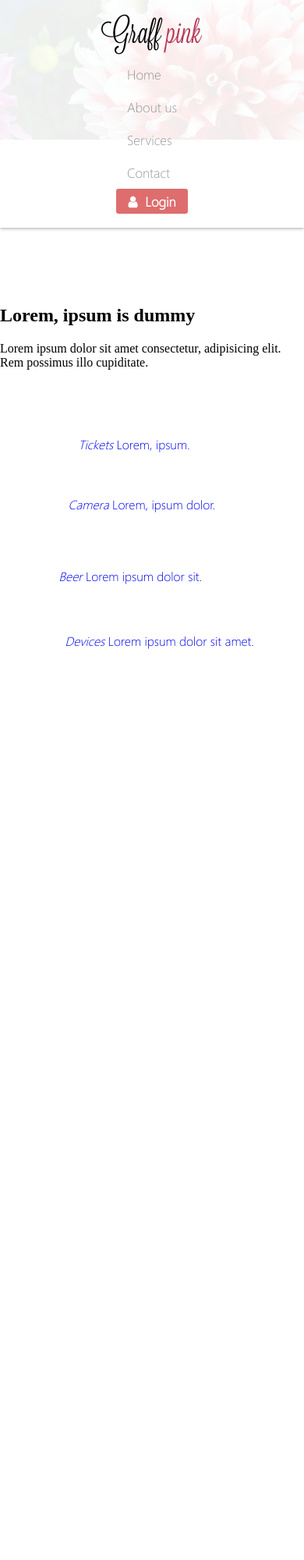
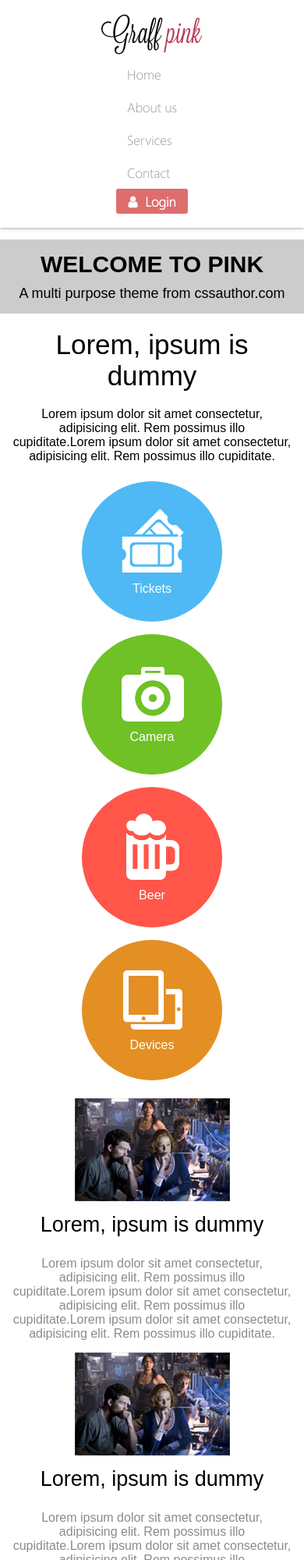
Before and after one commit to AntonyZubko/proj_pink, a plain HTML site: page index.html in a window 390 px wide. Shown: the top 2000 px of the page at 78% size. Before the commit the page ends 844 px from the top, so only its background shows below. Drawn offline with Linux system fonts and the light colour scheme; files whose address does not match are found by name.

Commit message:
dev responsive styles

```diff
--- a/index.html
+++ b/index.html
@@ -5,6 +5,7 @@
     <meta http-equiv="X-UA-Compatible" content="IE=edge">
     <meta name="viewport" content="width=device-width, initial-scale=1.0">
     <link rel="stylesheet" href="./style css/style.css">
+    <link rel="stylesheet" href="media.css">
     <link rel="stylesheet" href="libs/font-awesome-4.7.0/css/font-awesome.min.css">
     <title>Pink Layout</title>
 </head>
@@ -28,37 +29,67 @@
             <h1 class="banner__main">Welcome to pink</h1>
             <p class="banner__text">A multi purpose theme from cssauthor.com</p>
         </section>
+
         <main class="content container">
             <section class="banner-content">
                 <h1 class="banner-content__main">Lorem, ipsum is dummy</h1>
-                <p class="banner-content__text">Lorem ipsum dolor sit amet consectetur, adipisicing elit. Rem possimus illo cupiditate.</p>
+                <p class="banner-content__text">Lorem ipsum dolor sit amet consectetur, adipisicing elit. Rem possimus illo cupiditate.Lorem ipsum dolor sit amet consectetur, adipisicing elit. Rem possimus illo cupiditate.</p>
             </section>
+
             <section class="categories">
                 <nav>
-                    <ul>
-                        <li><a href="#"><img src="./img/tickets.png" alt="">
-                            <i>Tickets</i>
-                            <span>Lorem, ipsum.</span>
+                    <ul class="categories__nav">
+                        <li><a class="categories__link categories__link_bg_blue" href="#">
+                                <img class="categories__img" src="./img/tickets.png" alt="">
+                                    <span class="categories__title">Tickets</span>
+                                        <span class="categories__desk">Lorem, ipsum.Lorem, ipsum.Lorem, ipsum.Lorem, ipsum.Lorem, ipsum.Lorem, ipsum.Lorem, ipsum.Lorem,</span>
                         </a>
                     </li>
-                        <li><a href="#"><img src="./img/foto.png" alt="">
-                            <i>Camera</i>
-                            <span>Lorem, ipsum dolor.</span>
+                    <li><a class="categories__link categories__link_bg_green" href="#">
+                        <img class="categories__img" src="./img/foto.png" alt="">
+                            <span class="categories__title">Camera</span>
+                                <span class="categories__desk">Lorem, ipsum.Lorem, ipsum.Lorem, ipsum.Lorem, ipsum.Lorem, ipsum.Lorem, ipsum.Lorem, ipsum.Lorem, </span>
                 </a>
             </li>
-                        <li><a href="#"><img src="./img/beermug.png" alt="">
-                            <i>Beer</i>
-                            <span>Lorem ipsum dolor sit.</span>
+            <li><a class="categories__link categories__link_bg_red" href="#">
+                <img class="categories__img" src="./img/beermug.png" alt="">
+                    <span class="categories__title">Beer</span>
+                        <span class="categories__desk">Lorem, ipsum.Lorem, ipsum.Lorem, ipsum.Lorem, ipsum.Lorem, ipsum.Lorem, ipsum.Lorem,</span>
         </a>
     </li>
-                        <li><a href="#"><img src="./img/ipod.png" alt="">
-                            <i>Devices</i>
-                            <span>Lorem ipsum dolor sit amet.</span>
+    <li><a class="categories__link categories__link_bg_brown" href="#">
+        <img class="categories__img" src="./img/ipod.png" alt="">
+            <span class="categories__title">Devices</span>
+                <span class="categories__desk">Lorem, ipsum.Lorem, ipsum.Lorem, ipsum.Lorem, ipsum.Lorem, ipsum.Lorem, ipsum.Lorem, ipsum.Lorem,</span>
 </a>
 </li>
                     </ul>
                 </nav>
             </section>
+
+                <div class="articles">
+                <section class="article">
+                    <img class="article__img" src="/img/article.png" alt="" />
+                    <div class="article__block">
+                    <h1 class="article__main">Lorem, ipsum is dummy</h1>
+                <p class="article__desk">Lorem ipsum dolor sit amet consectetur, adipisicing elit. Rem possimus illo cupiditate.Lorem ipsum dolor sit amet consectetur, adipisicing elit. Rem possimus illo cupiditate.Lorem ipsum dolor sit amet consectetur, adipisicing elit. Rem possimus illo cupiditate.</p>
+                    </div>
+                </section>
+                <section class="article">
+                    <img class="article__img" src="/img/article.png" alt="" />
+                    <div class="article__block">
+                    <h1 class="article__main">Lorem, ipsum is dummy</h1>
+                <p class="article__desk">Lorem ipsum dolor sit amet consectetur, adipisicing elit. Rem possimus illo cupiditate.Lorem ipsum dolor sit amet consectetur, adipisicing elit. Rem possimus illo cupiditate.Lorem ipsum dolor sit amet consectetur, adipisicing elit. Rem possimus illo cupiditate.</p>
+                    </div>
+                </section>
+                <section class="article">
+                    <img class="article__img" src="/img/article.png" alt="" />
+                    <div class="article__block">
+                    <h1 class="article__main">Lorem, ipsum is dummy</h1>
+                <p class="article__desk">Lorem ipsum dolor sit amet consectetur, adipisicing elit. Rem possimus illo cupiditate.Lorem ipsum dolor sit amet consectetur, adipisicing elit. Rem possimus illo cupiditate.Lorem ipsum dolor sit amet consectetur, adipisicing elit. Rem possimus illo cupiditate.</p>
+                    </div>
+                </section>
+            </div>
         </main>
     </body>
 </html>
--- /dev/null
+++ b/media.css
@@ -0,0 +1,91 @@
+/* MEDIA --------------------------MEDIA*/
+
+@media (max-width: 1200px) {
+    .banner {
+        margin-top: 185px;
+    }
+    .content {
+        padding: 0 15px;
+     }
+    }
+
+    @media (max-width: 950px) {
+        .banner {
+            margin-top: 110px;
+        }
+        .banner__main {
+            font-size: 60px;
+        }
+
+        .banner__text {
+            font-size: 22px;
+        }
+
+        .banner-content__main {
+            padding: 20px 0;
+        }
+
+    }
+
+    @media (max-width: 740px) {
+
+    .header__menu,
+    .header__main {
+        flex-direction: column;
+        justify-content: center;
+     }
+
+     .header__nav,
+     .header__menu {
+        margin: auto;
+     }
+
+     .header__menu-item:last-child .header__menu-link {
+        padding-right: 18px;
+     }
+
+     .banner {
+        margin-top: 15px;
+        margin-bottom: 0;
+        background: #ccc;
+        padding: 15px;
+     }
+     .banner__main {
+        font-size: 30px;
+        margin: 0 0 10px 0;
+        color: #000;
+     }
+     .banner__text {
+        font-size: 18px;
+        color: #000;
+     }
+
+     .bg-pink {
+        display: none;
+     }
+
+     .content {
+        padding: 0 15px;
+     }
+
+     .categories {
+        margin-top: 15px;
+     }
+
+    .articles,
+    .article__block {
+        padding: 0;
+        margin-top: 15px;
+    }
+
+    .article {
+        margin-bottom: 15px;
+        flex-direction: column;
+        align-items: center;
+        text-align: center;
+    }
+
+    .article__block {
+        padding: 0;
+    }
+    }
--- a/style css/style.css
+++ b/style css/style.css
@@ -18,13 +18,17 @@ a {
 }
 
 ul,
-body {
+body,
+h1,
+h2,
+p {
     margin: 0;
     padding: 0;
 }
 
 * {
     box-sizing: border-box;
+    font-family: Arial, "Helvetica Neue", Helvetica, sans-serif;
 }
 
 li {
@@ -108,7 +112,7 @@ li {
     text-align: center;
     color: white;
     font-family: Arial, Helvetica, sans-serif;
-    margin-top: 315px;
+    margin-top: 280px;
     margin-bottom: 85px;
 }
 
@@ -124,35 +128,105 @@ li {
     font-weight: normal;
 }
 
-/* MEDIA */
+/* MAIN CONTANT STYLES */
+/* banner contant styles */
 
-@media (max-width: 640px) {
+.banner-content {
+    text-align: center;
+}
+.banner-content__main {
+    padding: 72px 0 30px 0;
+    margin: 0;
+    font-size: 35px;
+    font-weight: normal;
+}
 
-.header__menu,
-.header__main {
+/* categories styles */
+
+.categories {
+    margin-top: 88px;
+}
+
+.categories__nav {
+    display: flex;
+    justify-content: space-around;
+    flex-wrap: wrap;
+}
+
+.categories__link {
+    display: flex;
+    height: 180px;
+    width: 180px;
+    border-radius: 50%;
+    justify-content: center;
+    align-items: center;
     flex-direction: column;
-    justify-content: center;
- }
+    color: white;
+    position: relative;
+    margin: 8px;
+}
 
- .header__nav,
- .header__menu {
-    margin: auto;
- }
+.categories__link_bg_blue {
+    background: #4eb9f4;
+}
 
- .header__menu-item:last-child .header__menu-link {
-    padding-right: 18px;
- }
+.categories__link_bg_green {
+    background: #6fc125;
+}
 
- .banner {
-    margin-top: 3%;
-    margin-bottom: 22px;
-    padding: 0 15px;
- }
- .banner__main {
-    font-size: 30px;
-    margin: 0 0 10px 0;
- }
- .banner__text {
-    font-size: 18px;
- }
+.categories__link_bg_red {
+    background: #ff5649;
 }
+
+.categories__link_bg_brown {
+    background: #e48f23;
+}
+
+.categories__title {
+    display: block;
+    margin-top: 10px;
+}
+
+.categories__desk {
+    display: none;
+    width: 125px;
+    height: 90px;
+    font-size: 12px;
+    position: absolute;
+    text-align: center;
+}
+
+.categories__link:hover .categories__desk {
+    display: block;
+}
+
+.categories__link:hover .categories__title,
+.categories__link:hover .categories__img {
+    opacity: 0.5;
+}
+
+/* Articles block sytles */
+
+.articles {
+    margin-top: 95px;
+    padding-left: 65px;
+}
+
+.article {
+    margin-bottom: 75px;
+    display: flex;
+}
+
+.article__block {
+    padding-left: 25px;
+}
+
+.article__main {
+    font-weight: normal;
+    font-size: 27px;
+    margin-bottom: 25px;
+}
+
+.article__desk {
+    color: #8b8b8b;
+}
```
Also changed, not shown: img/article.png (added). Lines whose indentation alone changed are shown as unchanged.
